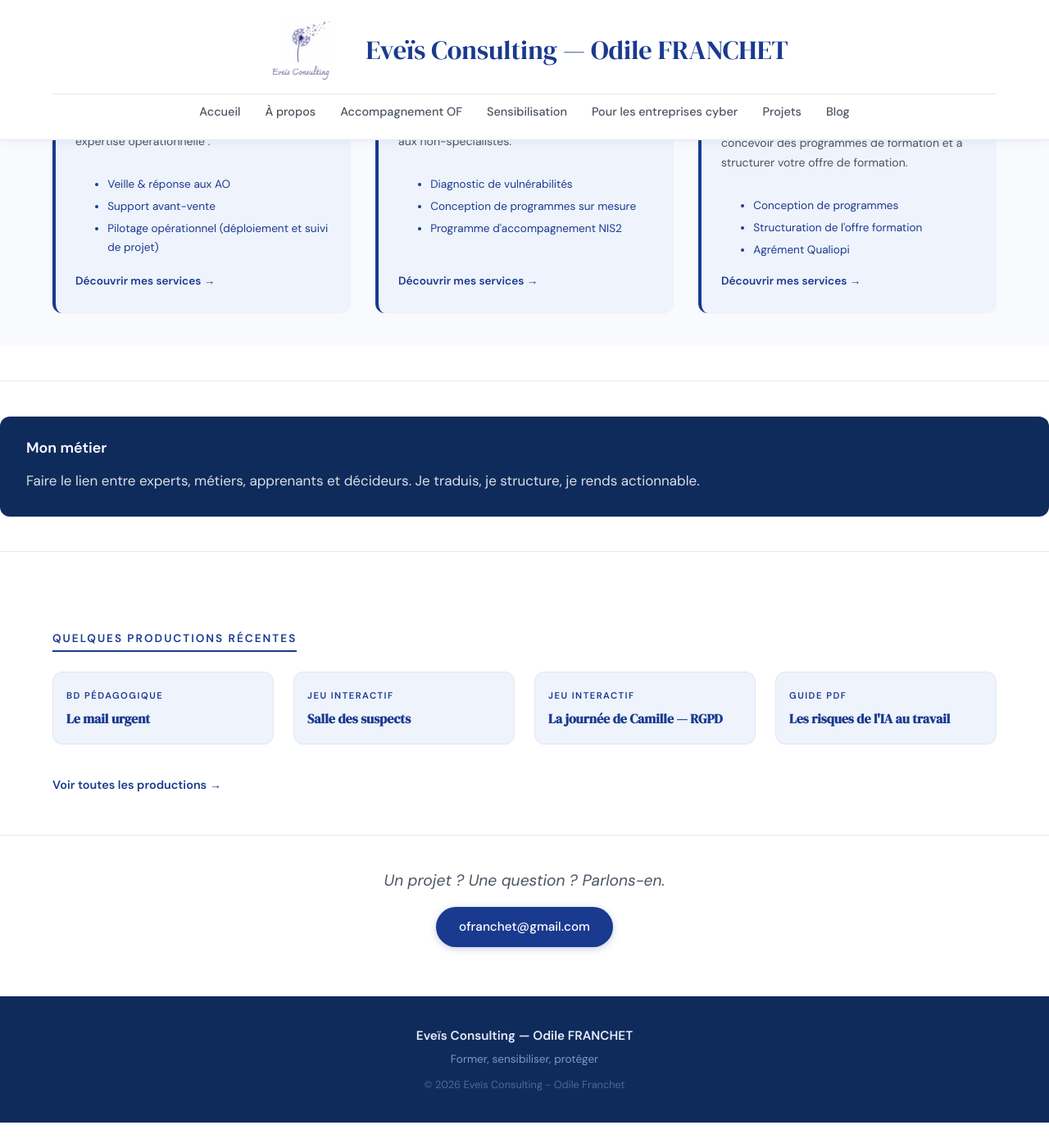
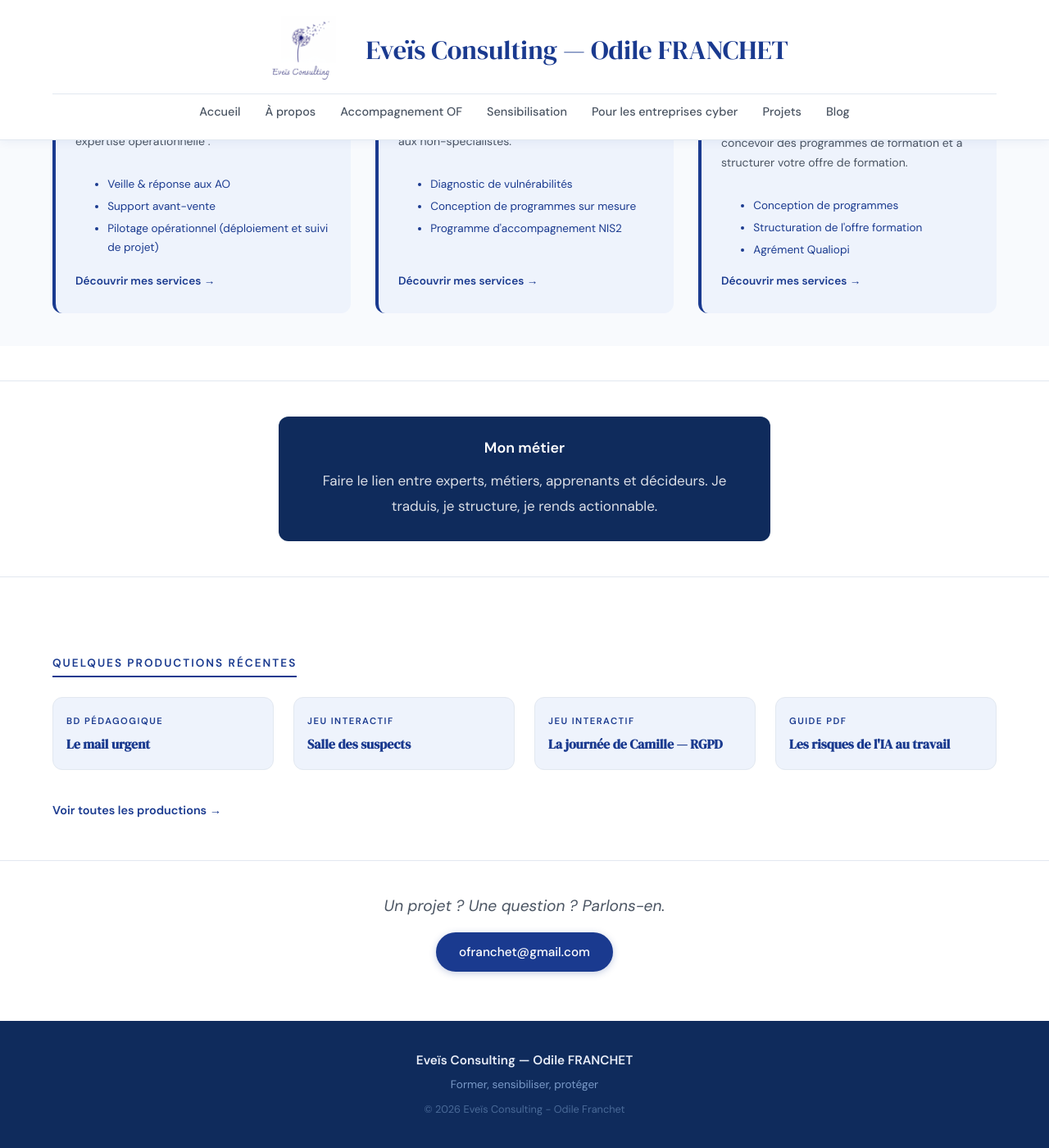
Before and after one commit to ofranchet73/eveis-consulting, a Jekyll site: the page built from index.html, in a window 1280 px wide and 1400 px high, scrolled down 477 px. Shown: the whole window at 82% size. Built offline with Jekyll 4.4.1, drawn with Linux system fonts in a browser that asks for light colours; before the commit the page ends 1846 px from its top, so only the background shows below that.

Commit message:
Update index.html

```diff
--- a/index.html
+++ b/index.html
@@ -325,4 +325,9 @@
     grid-template-columns: 1fr;
   }
 }
+.encadre-approche {
+    max-width: 600px;
+    margin: 0 auto;
+    text-align: center;
+}
 </style>
```
